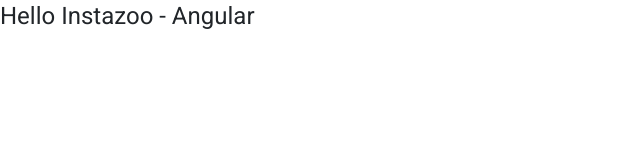
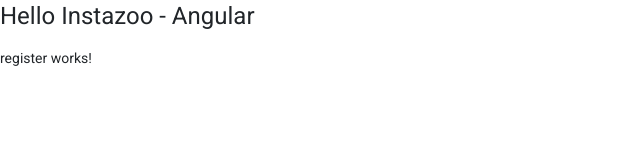
Before and after one commit to SanekPR1/instazoo, an Angular app in the folder client/: page /register in a window 1280 px wide. Before the commit this address led to /. Shown: the top 160 px of the page, without its empty margins (0-640 px from the left). Built offline with nearby package versions, Linux system fonts and the light colour scheme.

Commit message:
#047: client: added router outlet to the app.component.html + added two routes for two new components

```diff
--- a/client/src/app/app-routing.module.ts
+++ b/client/src/app/app-routing.module.ts
@@ -1,7 +1,12 @@
 import { NgModule } from '@angular/core';
 import { RouterModule, Routes } from '@angular/router';
+import { LoginComponent } from './auth/login/login.component';
+import { RegisterComponent } from './auth/register/register.component';
 
-const routes: Routes = [];
+const routes: Routes = [
+  { path: 'login', component: LoginComponent },
+  { path: 'register', component: RegisterComponent }
+];
 
 @NgModule({
   imports: [RouterModule.forRoot(routes)],
--- a/client/src/app/app.component.html
+++ b/client/src/app/app.component.html
@@ -1 +1,4 @@
-<h1>Hello Instazoo - Angular</h1>
+<div>
+    <h1>Hello Instazoo - Angular</h1>
+    <router-outlet></router-outlet>
+</div>
```
